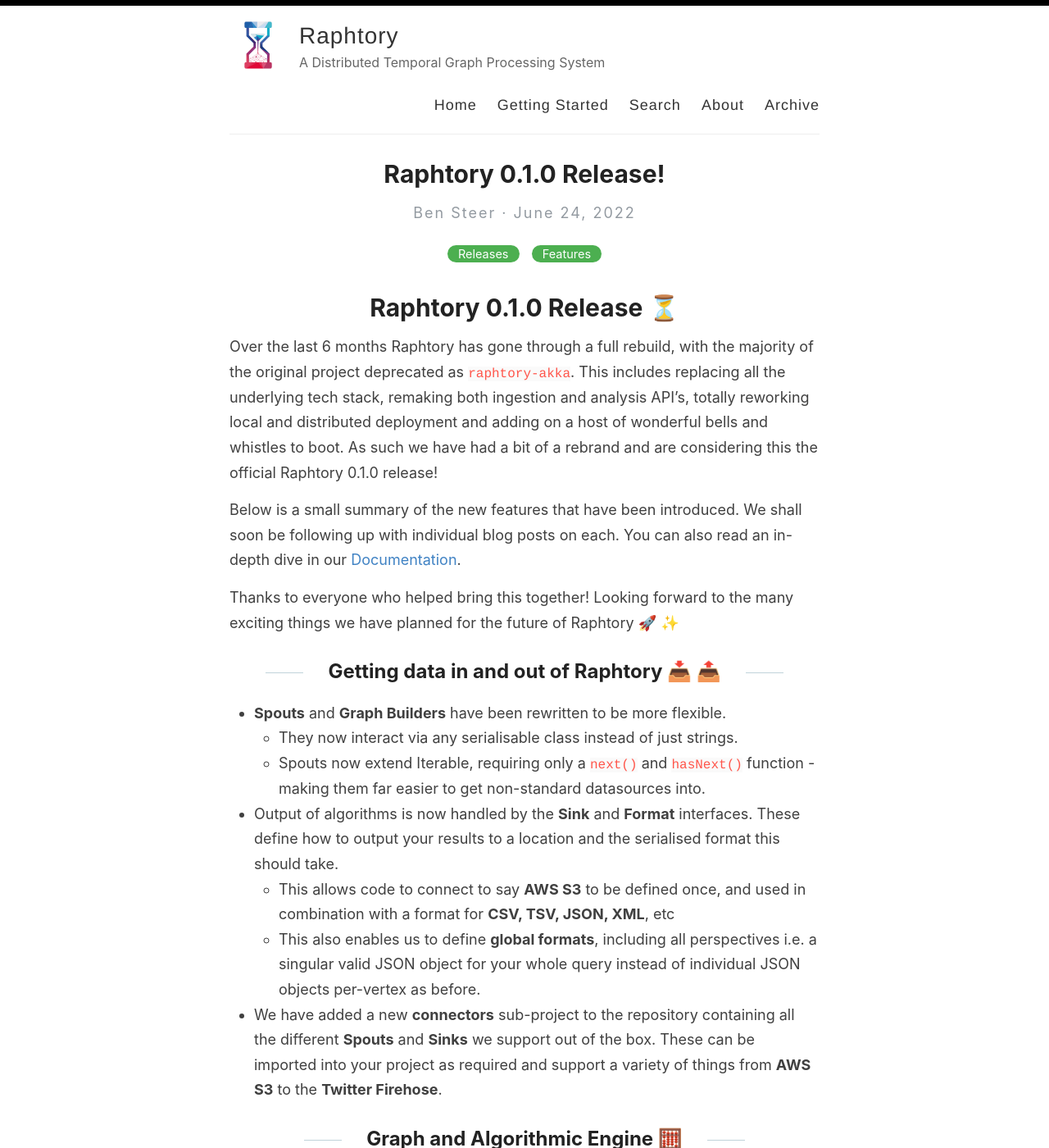
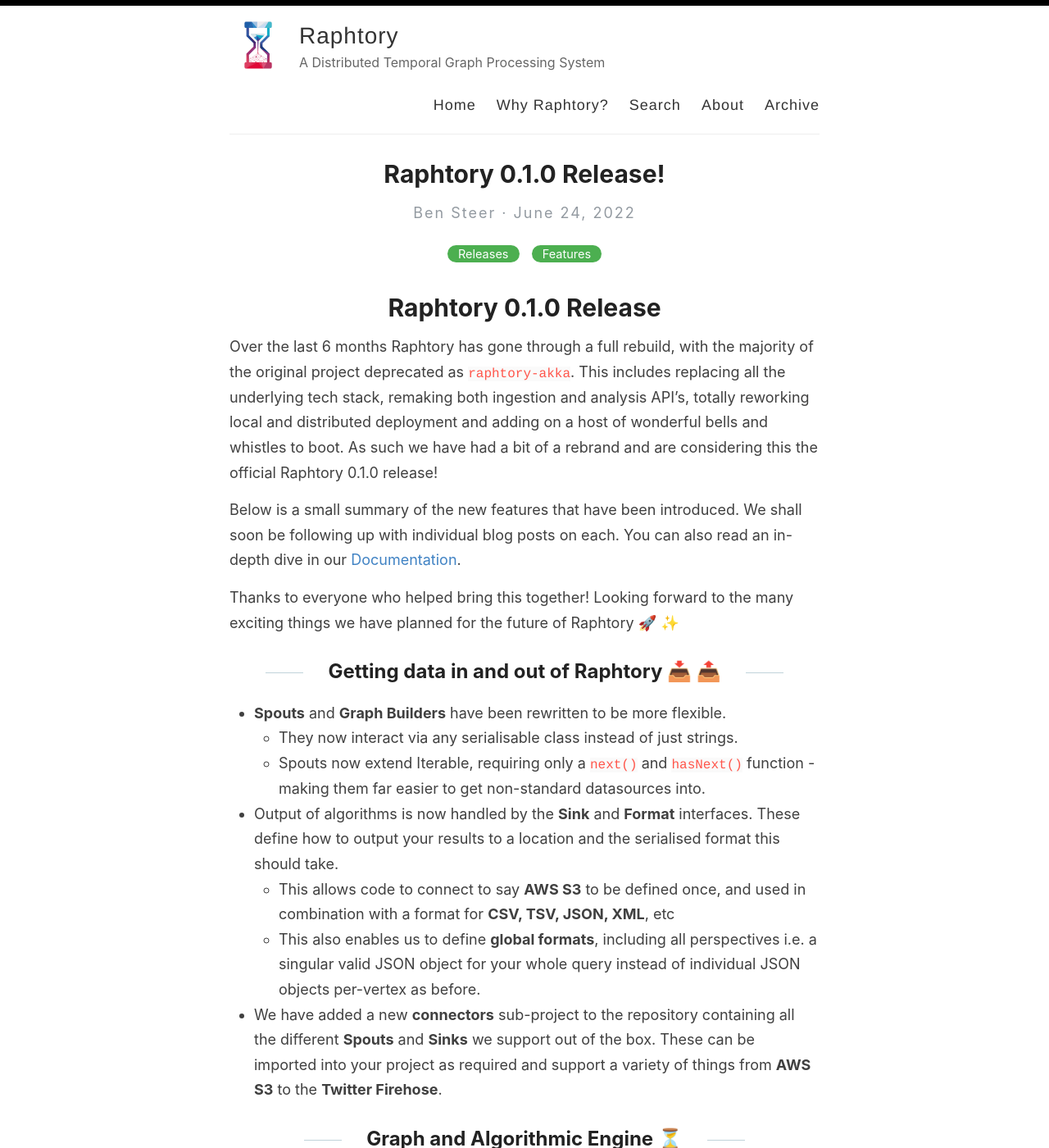
Before and after one commit to Raphtory/raphtory.github.io, a Jekyll site: the page built from _posts/2022-06-24-010-Release.md, in a window 1280 px wide and 1400 px high. Shown: the whole window at 82% size. Built offline with Jekyll 4.4.1, drawn with Linux system fonts in a browser that asks for light colours; emoji names are drawn with the system emoji font.

Commit message:
Minor tweaks to default pages

```diff
--- a/_layouts/default.html
+++ b/_layouts/default.html
@@ -10,7 +10,7 @@
     <link rel="canonical" href="{{ site.url }}{{ page.url }}" />
 
     <meta name="theme-color" content="#000000">
-    <link rel="icon" type="image/png" sizes="32x32" href="{{ site.baseurl }}/images/favicon-32x32.png">
+    <link rel="icon" type="image/png" sizes="32x32" href="{{ site.baseurl }}/images/raphotry.png">
     {% include analytics_head.html %}
   </head>
 
@@ -29,7 +29,7 @@
 
             <nav>
               <a href="{{ site.baseurl }}/">Home</a>
-              <a href="{{ site.baseurl }}/why-raphtory">Getting Started</a>
+              <a href="{{ site.baseurl }}/why-raphtory">Why Raphtory?</a>
               <a href="{{ site.baseurl }}/search">Search</a>
               <a href="{{ site.baseurl }}/about">About</a>
               <a href="{{ site.baseurl }}/archive">Archive</a>
--- a/_posts/2022-06-24-010-Release.md
+++ b/_posts/2022-06-24-010-Release.md
@@ -6,7 +6,7 @@ author: 'Ben Steer'
 excerpt: Over the last 6 months Raphtory has gone through a full rebuild, with the majority of the original project deprecated as `raphtory-akka`. This includes replacing all the underlying tech stack, remaking both ingestion and analysis API's, totally reworking local and distributed deployment and adding on a host of wonderful bells and whistles to boot. As such we have had a bit of a rebrand and are considering this the official Raphtory 0.1.0 release!
 ---
 
-# Raphtory 0.1.0 Release :hourglass_flowing_sand:
+# Raphtory 0.1.0 Release
 
 Over the last 6 months Raphtory has gone through a full rebuild, with the majority of the original project deprecated as `raphtory-akka`. This includes replacing all the underlying tech stack, remaking both ingestion and analysis API's, totally reworking local and distributed deployment and adding on a host of wonderful bells and whistles to boot. As such we have had a bit of a rebrand and are considering this the official Raphtory 0.1.0 release!
 
@@ -24,7 +24,7 @@ Thanks to everyone who helped bring this together! Looking forward to the many e
 * We have added a new **connectors** sub-project to the repository containing all the different **Spouts** and **Sinks** we support out of the box. These can be imported into your project as required and support a variety of things from **AWS S3** to the **Twitter Firehose**.
 
 
-## Graph and Algorithmic Engine :abacus:
+## Graph and Algorithmic Engine :hourglass_flowing_sand:
 * `step()`, `iterate()`, `select()` and `tabularise()` as the main algorithmic flow operators can now be performed in **any sequence**.
 * Algorithms may be **composed** together with the `->` operator .
 * Small amounts of **global graph state** can be stored as *aggregators* such as sum, product, min, max, any, all, within the algorithmic flow.
```
Also changed, not shown: _pages/why-raphtory.md (renamed from _pages/what-is-raphtory.md).
